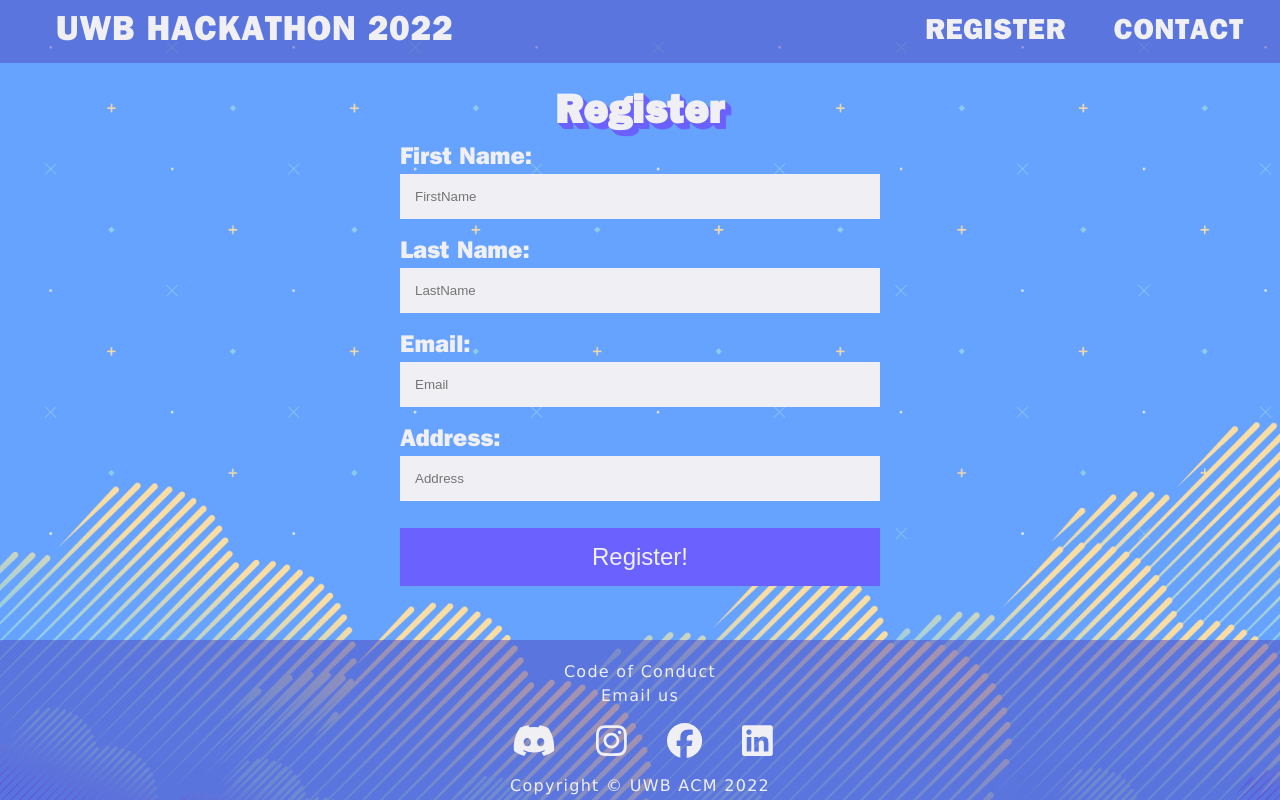
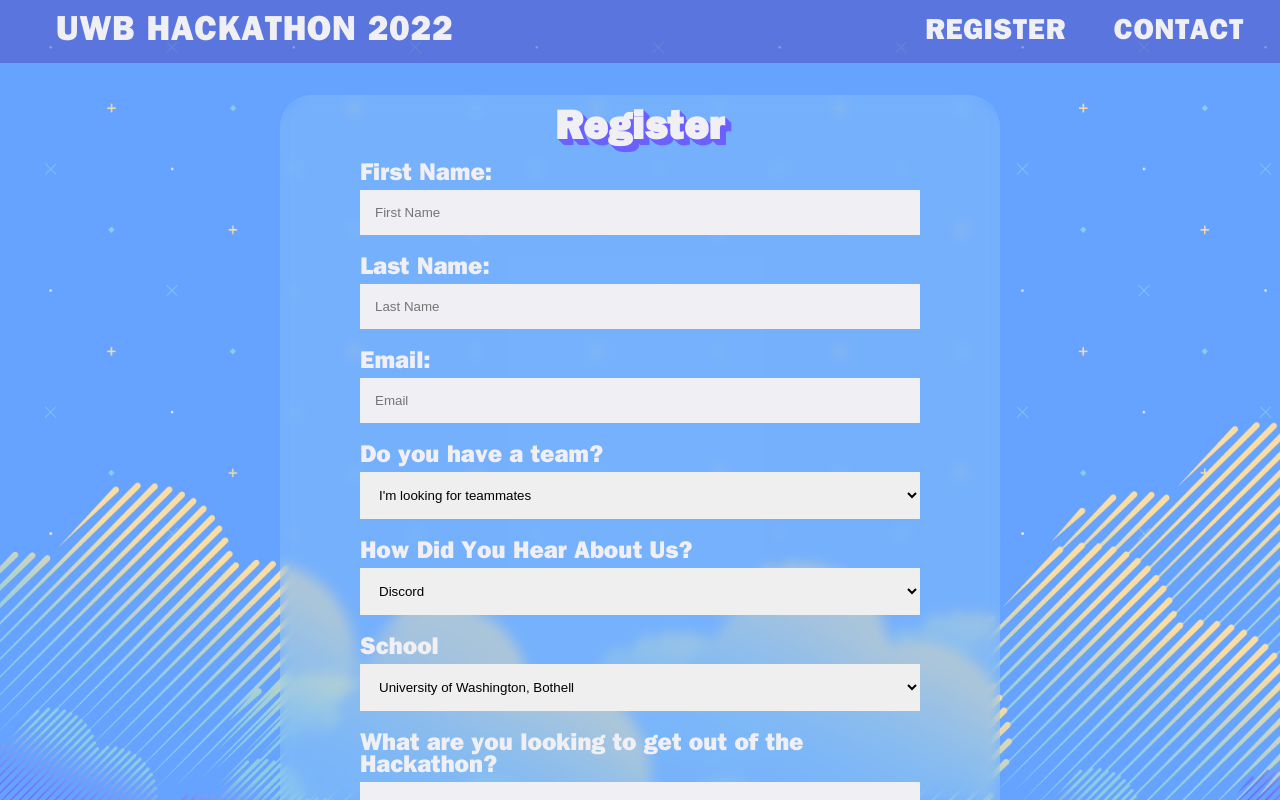
Before and after one commit to UWB-ACM/uwb-hacks, a React (Create React App) app: page /register in a window 1280 px wide. Built offline with nearby package versions, Linux system fonts and the light colour scheme.

Commit message:
Completed and styled registration and contact forms

```diff
--- a/src/pages/contact.js
+++ b/src/pages/contact.js
@@ -11,12 +11,21 @@
   function sendEmail(e) {
     e.preventDefault();
 
-        emailjs.sendForm('service_1plgppo', 'template_qf9z2le', form.current, 'user_EEQeutApfj4C6bCKL7aZf')
-          .then((result) => {
+    emailjs
+      .sendForm(
+        "service_1plgppo",
+        "template_qf9z2le",
+        form.current,
+        "user_EEQeutApfj4C6bCKL7aZf"
+      )
+      .then(
+        (result) => {
           console.log(result.text);
-          }, (error) => {
+        },
+        (error) => {
           console.log(error.text);
-          });
+        }
+      );
     e.target.reset();
   }
 
@@ -24,17 +33,25 @@
     <>
       <div className="wrapper">
         <Navbar />
-                <div className="content col-12">
-                    <h1 className="page_title">Contact Us</h1>
-                    <form className="contact_form" autoComplete="off" ref = {form} onSubmit={sendEmail}>
+        <div className="content">
+          <div className="blueOpacity">
+            <div className="contact_form">
+              <form autoComplete="off" ref={form} onSubmit={sendEmail}>
+                <h1 className="regTitle">Contact Us</h1>
+                <label className="labelTitle">
+                  Email Address
                   <input
                     id="contact_email"
                     placeholder="*Email address"
                     required
-                            type="text"
+                    type="email"
                     name="email"
                     /* value={email}
-                            onChange={(e) => setEmail(e.target.value)} *//>
+                            onChange={(e) => setEmail(e.target.value)} */
+                  />
+                </label>
+                <label className="labelTitle">
+                  Name
                   <input
                     id="contact_name"
                     placeholder="*Name"
@@ -42,7 +59,11 @@
                     type="text"
                     name="name"
                     /* value={name}
-                            onChange={(e) => setName(e.target.value)} *//>
+                            onChange={(e) => setName(e.target.value)} */
+                  />
+                </label>
+                <label className="labelTitle">
+                  Your Message
                   <textarea
                     id="contact_message"
                     placeholder="*Your message"
@@ -50,17 +71,17 @@
                     name="message"
                     /* value={message}
                             onChange={(e) => setMessage(e.target.value)} */
-                        >
-                        </textarea>
-                        <button
-                            type="submit"
-                            className="submit_btn"
-                            value="Send"
-                        >Send</button>
+                  ></textarea>
+                </label>
+                <button type="submit" className="registerBtn" value="Send">
+                  Send
+                </button>
               </form>
               <p className="contact_p">* Indicates required field</p>
             </div>
-                <Footer/>
+          </div>
+        </div>
+        <Footer />
       </div>
     </>
   );
--- a/src/pages/register.js
+++ b/src/pages/register.js
@@ -1,15 +1,23 @@
 import Navbar from "../components/navbar";
 import Footer from "../components/footer";
+import { useState } from "react";
 function Register() {
+  const [registerBtn, setRegisterBtn] = useState("Register!");
+  const [dispTMField, setDispTMField] = useState(false);
+  const [dispHearField, setDispHearField] = useState(false);
+  const [dispSchoolField, setDispSchoolField] = useState(false);
   return (
     <>
       <div className="wrapper">
         <Navbar />
         <div className="content">
+          <div className="blueOpacity">
             <div className="formcontainer">
+              <h1 className="regTitle">Register</h1>
               <form
                 onSubmit={(e) => {
                   e.preventDefault();
+                  setRegisterBtn("Sending...");
                   const form = document.getElementById("rform");
                   const data = new FormData(form);
                   const action = process.env.REACT_APP_REG_URL;
@@ -17,18 +25,35 @@
                     method: "POST",
                     body: data,
                   }).then(() => {
-                  alert("You have been registered!");
+                    setRegisterBtn("Done!");
                   });
+                }}
+                onChange={(e) => {
+                  e.preventDefault();
+                  setRegisterBtn("Register!");
+                  var select = document.getElementById("team");
+                  var value = select.options[select.selectedIndex].value;
+                  if (value === "I have a team") setDispTMField(true);
+                  else setDispTMField(false);
+                  var hearSelect = document.getElementById("HearAboutUs");
+                  var hearValue =
+                    hearSelect.options[hearSelect.selectedIndex].value;
+                  if (hearValue === "other") setDispHearField(true);
+                  else setDispHearField(false);
+                  var schoolSelect = document.getElementById("school");
+                  var schoolValue =
+                    schoolSelect.options[schoolSelect.selectedIndex].value;
+                  if (schoolValue === "other") setDispSchoolField(true);
+                  else setDispSchoolField(false);
                 }}
                 id="rform"
               >
-              <h1 className="regTitle">Register</h1>
                 <label className="labelTitle">
                   First Name:
                   <input
                     name="FirstName"
                     type="text"
-                  placeholder="FirstName"
+                    placeholder="First Name"
                     required
                   />
                 </label>
@@ -37,20 +62,94 @@
                   <input
                     name="LastName"
                     type="text"
-                  placeholder="LastName"
+                    placeholder="Last Name"
                     required
                   />
                 </label>
                 <label className="labelTitle">
                   Email:
-                <input name="Email" type="email" placeholder="Email" required />
+                  <input
+                    name="Email"
+                    type="email"
+                    placeholder="Email"
+                    required
+                  />
                 </label>
                 <label className="labelTitle">
-                Address:
+                  Do you have a team?
+                  <select id="team" name="HasATeam">
+                    <option value="looking for teammates">
+                      I'm looking for teammates
+                    </option>
+                    <option value="I have a team">I have a team</option>
+                    <option value="Solo">Solo</option>
+                  </select>
+                </label>
+                {dispTMField && (
+                  <label className="labelTitle">
+                    Emails of Team Members:
                     <input
-                  name="Address"
+                      name="TeamMemberEmails"
                       type="text"
-                  placeholder="Address"
+                      placeholder="Emails of Team Members"
+                      required
+                    />
+                  </label>
+                )}
+                <label className="labelTitle">
+                  How Did You Hear About Us?
+                  <select id="HearAboutUs" name="HearAboutUs">
+                    <option value="discord">Discord</option>
+                    <option value="wordofmouth">Word of Mouth</option>
+                    <option value="acmofficers">ACM Officer(s)</option>
+                    <option value="acmwebsite">UWB ACM Website</option>
+                    <option value="hackathonwebsite">
+                      Our Hackathon Website (uwbhacks.com)
+                    </option>
+                    <option value="linkedin">LinkedIn</option>
+                    <option value="newsletter">Newsletter</option>
+                    <option value="other">Other</option>
+                  </select>
+                </label>
+                {dispHearField && (
+                  <input
+                    name="HearAboutUsOther"
+                    type="text"
+                    placeholder="Other Way You Heard About Us"
+                    required
+                  />
+                )}
+                <label className="labelTitle">
+                  School
+                  <select id="school" name="School">
+                    <option value="University of Washington,Bothell">
+                      University of Washington, Bothell
+                    </option>
+                    <option value="Bellevue College">Bellevue College</option>
+                    <option value="University of Washington,Seattle">
+                      University of Washington, Seattle
+                    </option>
+                    <option value="University of Washington,Tacoma">
+                      University of Washington, Tacoma
+                    </option>
+                    <option value="Edmonds College">Edmonds College</option>
+                    <option value="other">Enter the name of your school</option>
+                  </select>
+                </label>
+                {dispSchoolField && (
+                  <input
+                    name="SchoolOther"
+                    type="text"
+                    placeholder="School"
+                    required
+                  />
+                )}
+                <label className="labelTitle">
+                  What are you looking to get out of the Hackathon?
+                  <input
+                    name="What are you looking to get out of the Hackathon?"
+                    type="text"
+                    placeholder="What are you looking to get out of the Hackathon?"
                     required
                   />
                 </label>
@@ -58,9 +157,10 @@
                   id="regBtn"
                   className="registerBtn"
                   type="submit"
-                value="Register!"
+                  value={registerBtn}
                 />
               </form>
+            </div>
           </div>
         </div>
         <Footer />
--- a/src/styles/contact.css
+++ b/src/styles/contact.css
@@ -1,52 +1,20 @@
 .contact_form {
-    display: flex;
-    flex-direction: column;
-    justify-content: center;
-    margin: auto;
-    margin-top: 2em;
-    height: 400px;
-    width: 800px;
+  width: 45rem;
+  border-radius: 1rem;
+  text-align: center;
+  backdrop-filter: blur(1.5rem);
+  padding: 1rem 5rem 1rem 5rem;
 }
 
-.contact_form textarea, .contact_form input {
-    outline: none;
-}
-
-.contact_form input, .contact_form textarea {
-    margin: 0.2em;
-    font-size: 1em;
-    border: 1px solid #ccc;
-    border-radius: 4px;
-    box-sizing: border-box;
-    background-color: #f0eff4;
-}
-
-.contact_form input {
-    border-radius: 4px;
-    padding:0.5em;
-}
-
-.contact_form button {
-    margin:0.2em;
-    font-size: 1.5em;
-    font-family: FranklinGothic;
-    padding: 0.5em;
-    border-radius: 10px;
-
-    color: #66a1ff;
-    background-color: #f0eff4;
-    border: none;
-    border-radius: 4px;
-    cursor: pointer;
-}
-
-.contact_form textarea {
-    height: 300px;
-    font-size: 1.2em;
-    border-radius: 5px;
+textarea {
+  width: 100%;
+  height: 10rem;
+  padding: 10px;
+  margin: 5px 0 10px 0;
+  font-size: 0.9rem;
 }
 
 .contact_p {
-    font-family: 'Lucida Sans' !important;
-    font-size: 1.2em;
+  font-family: "Lucida Sans" !important;
+  font-size: 1.2em;
 }
--- a/src/styles/register.css
+++ b/src/styles/register.css
@@ -1,7 +1,14 @@
 .formcontainer {
-  width: 30rem;
-  border-radius: 10px;
+  width: 45rem;
+  border-radius: 2rem;
   text-align: center;
+  backdrop-filter: blur(0.4rem);
+  padding: 1rem 5rem 1rem 5rem;
+}
+
+.blueOpacity {
+  background-color: hsla(197, 76%, 81%, 0.233);
+  border-radius: 2rem;
 }
 
 input[type="text"],
@@ -12,6 +19,14 @@
   display: inline-block;
   border: none;
   background: #f0eff4;
+}
+
+select {
+  width: 100%;
+  padding: 15px;
+  margin: 5px 0 22px 0;
+  display: inline-block;
+  border: none;
 }
 
 .regTitle {
@@ -28,6 +43,7 @@
   text-align: left;
   display: block;
   font-size: 1.5em;
+  color: #f0eff4;
 }
 
 .registerBtn {
@@ -42,6 +58,6 @@
 }
 
 .registerBtn:hover {
-    background-color: #f0eff4;
-    color: #6b61ff;
+  background-color: #f0eff4;
+  color: #6b61ff;
 }
```
Lines whose indentation alone changed are shown as unchanged.
